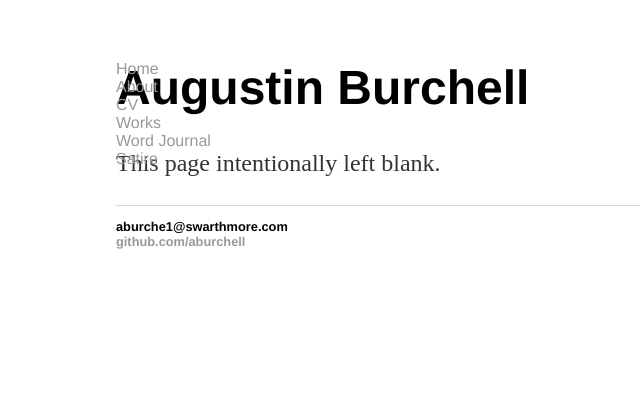
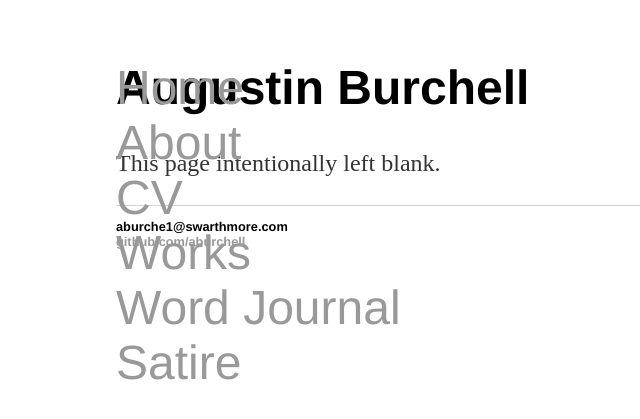
Before and after one commit to aburchell/aburchell.github.io, a Jekyll site: the page built from index.html, in a window 1280 px wide. Shown: the top 419 px of the page, without its empty margins (76-716 px from the left). Built offline with Jekyll 4.4.1, drawn with Linux system fonts in a browser that asks for light colours.

Commit message:
Update main.css

```diff
--- a/css/main.css
+++ b/css/main.css
@@ -22,6 +22,8 @@ nav ul {
 }
 nav ul li {
     display: block;
+    font-size: 3em;
+    font-family: 'Helvetica'
 }
 footer ul li {
     display: block;
```
